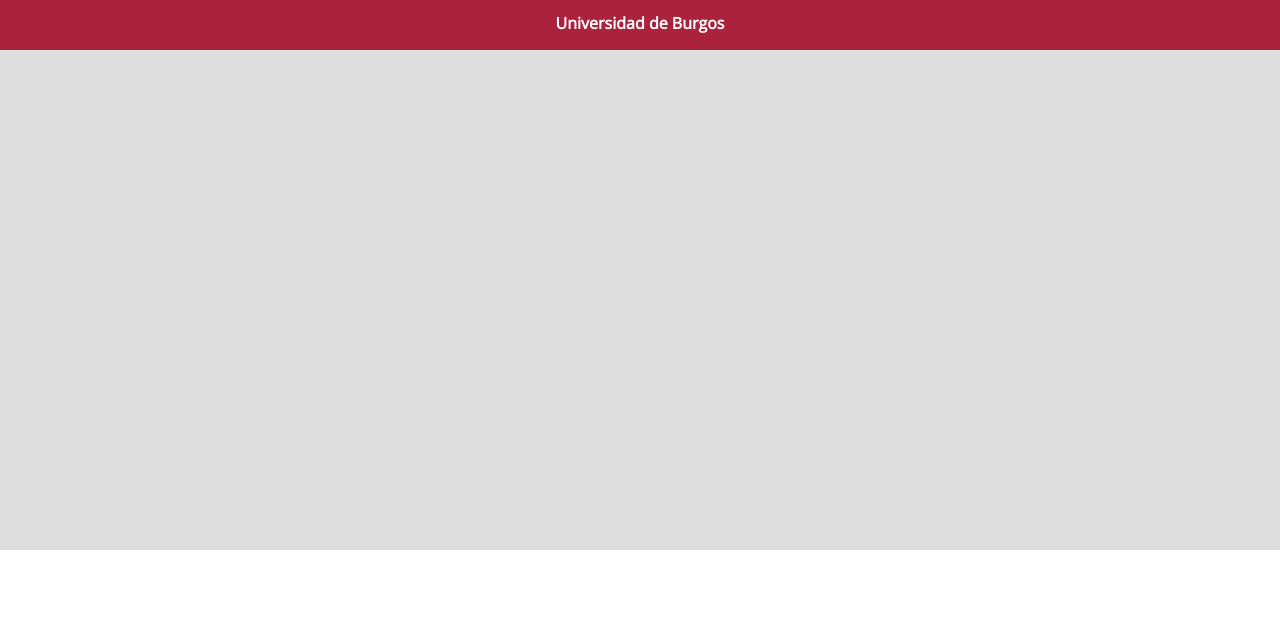
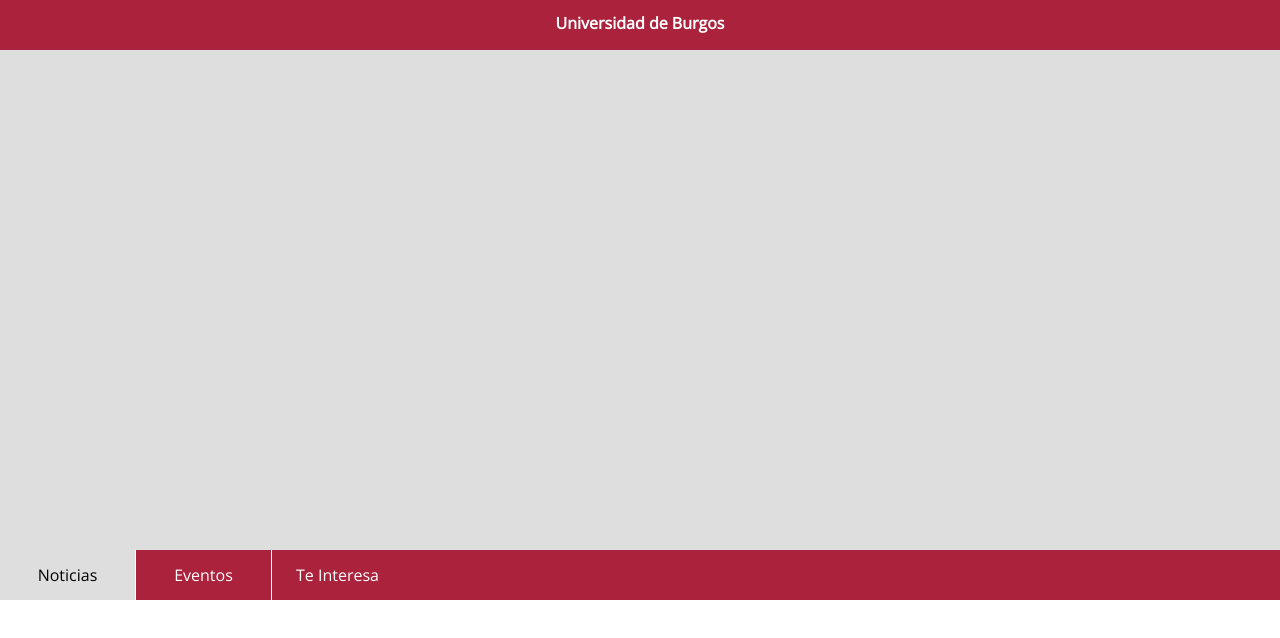
Before and after one commit to OpenAbi2Burgos/RSSExtension-UBU, a website: page data/index.html in a window 1280 px wide. Drawn offline with nearby package versions, Linux system fonts and the light colour scheme.

Commit message:
Añadiendo mas estilos y aumentando el ancho

```diff
--- a/data/css/style.css
+++ b/data/css/style.css
@@ -64,3 +64,42 @@ html,body,#main {
 	overflow-x: hidden;
 	background-color: #dedede;
 }
+#main #main-footer{
+	height:50px;
+	width:100%;
+	background-color:#aa223c;
+}
+#main #main-footer #menu{
+	width:100%;
+	height:100%;
+}
+#main #main-footer #menu {
+    list-style:none;
+    padding:0;
+}
+#main #main-footer #menu  li{
+	display:block;
+	float:left;
+	width:135px;
+}
+#main #main-footer #menu li .menu-item{
+	color: #fff;
+    height: 50px;
+    text-align: center;
+    width: 100%;
+	display:block;
+	border-left:1px solid #FFF;
+	border-right:1px solid #FFF;
+	line-height:50px;
+	font-family: "Open Sans",sans-serif;
+	text-decoration:none;
+}
+
+#main #main-footer #menu li .active{
+	background-color: #dedede;
+	color:#000;
+}
+
+#main #main-footer #menu li:first-child .menu-item ,#main #main-footer #menu li:last-child .menu-item {
+	border:0px;
+}
--- a/data/index.html
+++ b/data/index.html
@@ -14,7 +14,13 @@
 
 			</div>
 			<footer id="main-footer">
-
+				<nav id="footer-menu">
+					<ul id="menu">
+						<li><a class="menu-item active" title="Noticias" href="#">Noticias</a></li>
+						<li><a class="menu-item" title="Eventos" href="#">Eventos</a></li>
+						<li><a class="menu-item" title="Te Interesa" href="#">Te Interesa</a></li>
+					</ul>
+				</nav>
 			</footer>
 		</div>
 		<script type="text/javascript">
--- a/lib/main.js
+++ b/lib/main.js
@@ -24,7 +24,7 @@ var button = ToggleButton({
 
 //Declaramos las opciones del Panel.
 var panel = panels.Panel({
-  width: 400,
+  width: 407,
   height: 600,
   contentURL: self.data.url("index.html"),
   onHide: function () {
```
Also changed, not shown: 1 other file.
